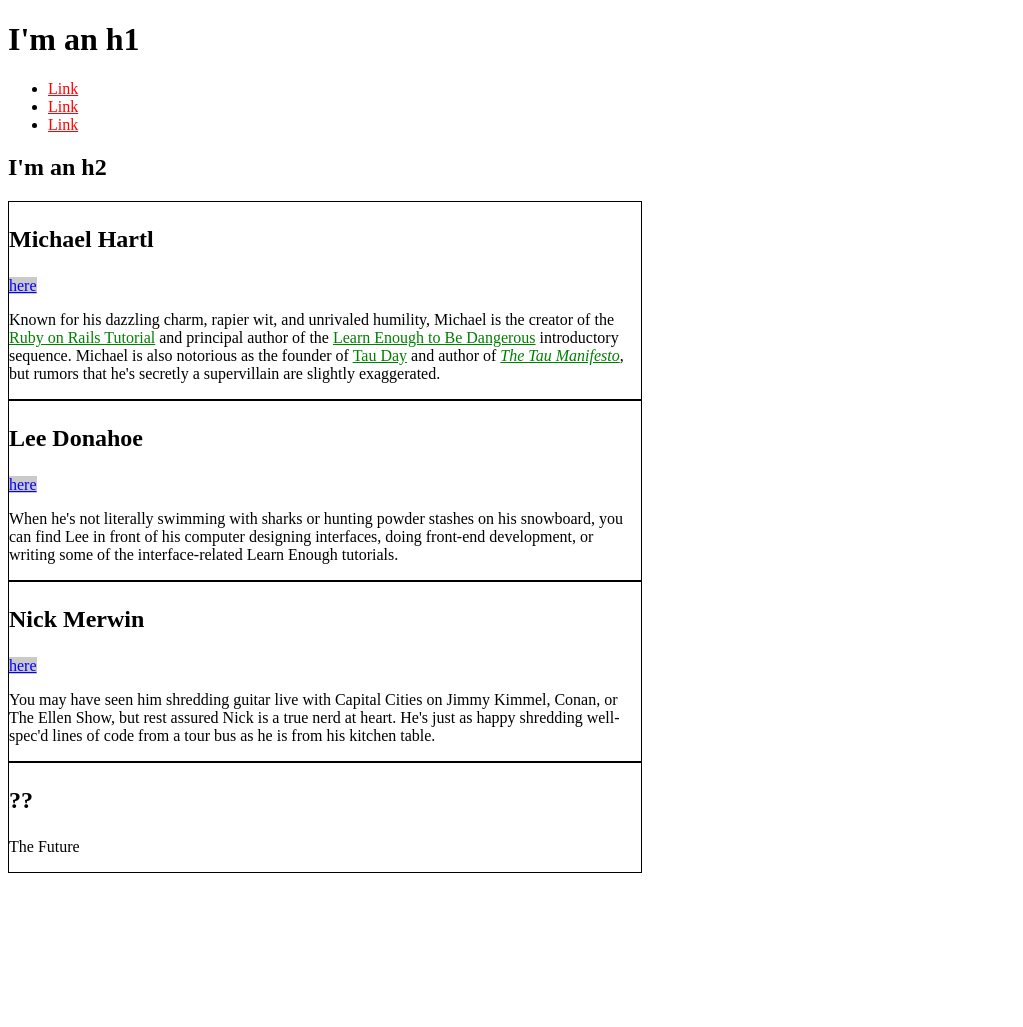
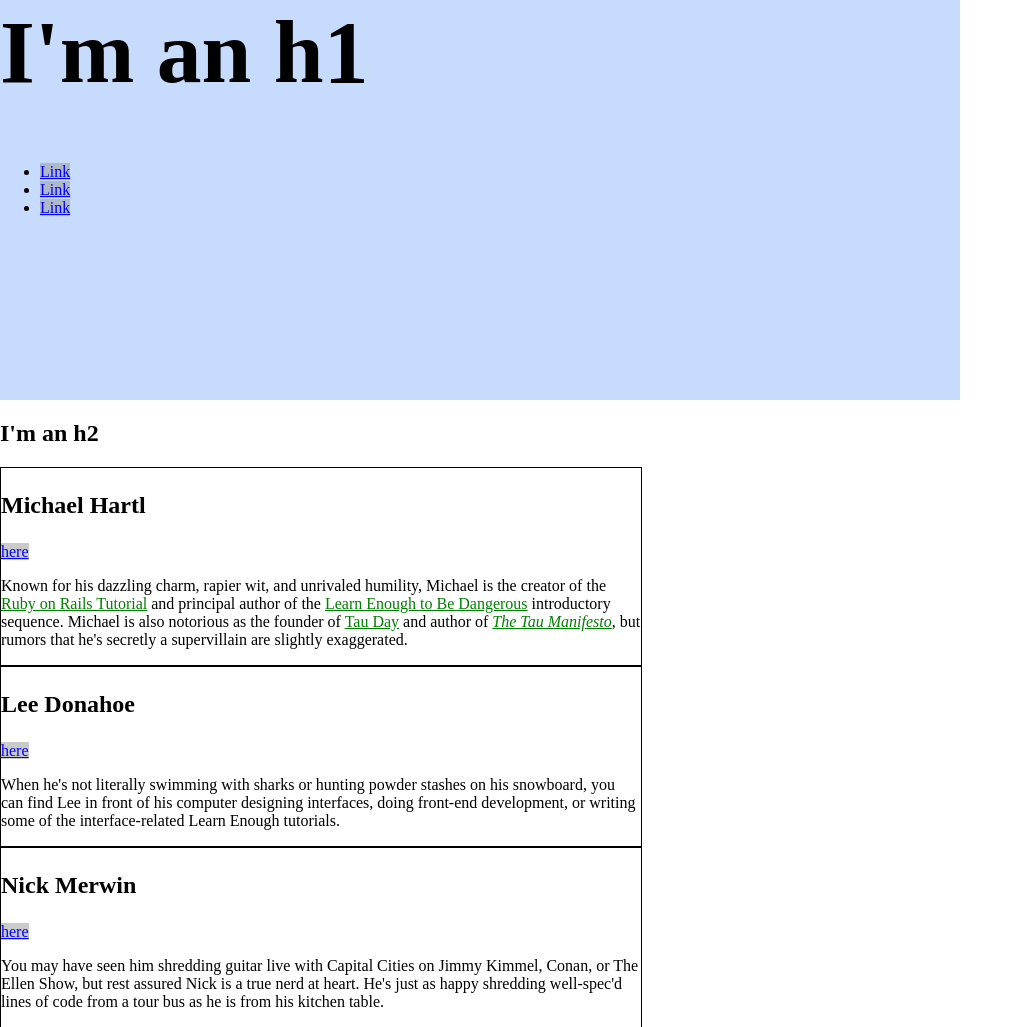
Before and after one commit to zibrah3ed/learnEnoughCss, a plain HTML site: page index.html in a window 1280 px wide. Shown: the top 1027 px of the page, without its empty margins (0-1023 px from the left). Before the commit the page ends 881 px from the top, so only its background shows below. Drawn offline with Linux system fonts and the light colour scheme; a script that the page names is missing.

Commit message:
Finish section 3.7 exercises

```diff
--- a/index.html
+++ b/index.html
@@ -7,6 +7,20 @@
         /* GLOBAL STYLES */
         a {
           color: #f00;
+        }
+        /* HERO STYLES */
+        .full-hero {
+          background-color: #c7dbfc;
+          height: 50vh;
+          width: 75vw;
+        }
+        html, body {
+          margin: 0;
+          padding: 0;
+        }
+        h1 {
+          font-size: 7vw;
+          margin-top: 0;
         }
 
         /* SOCIAL STYLES */
@@ -51,23 +65,23 @@
   </script>
   </head>
   <body>
-
+    <div class="full-hero hero-home">
       <h1>I'm an h1</h1>
       <ul>
         <li>
-        <a href="http://example.com/">Link</a>
+          <a href="http://example.com/" class="social-link">Link</a>
         </li>
         <li>
-        <a href="http://example.com/">Link</a>
+          <a href="http://example.com/" class="social-link">Link</a>
         </li>
         <li>
-        <a href="http://example.com/">Link</a>
+          <a href="http://example.com/" class="social-link">Link</a>
         </li>
       </ul>
+    </div>
+
     <h2>I'm an h2</h2>
     <div class="bio-wrapper">
-
-
       <div class="bio-box">
         <h3>Michael Hartl</h3>
         <a href="http://twitter.com/mhartl" class="social-link">here</a>
```
Lines whose indentation alone changed are shown as unchanged.
